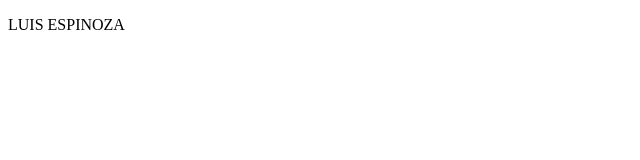
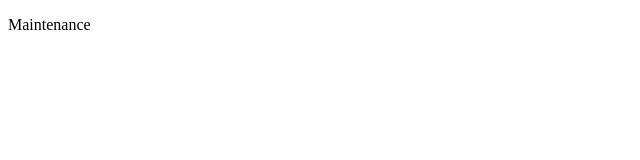
Before and after one commit to luisespinozav/maintenance-web, a plain HTML site: page web/index.html in a window 1280 px wide. Shown: the full height of the page, 0-640 px from the left. Drawn offline with Linux system fonts and the light colour scheme.

Commit message:
Update index.html

```diff
--- a/web/index.html
+++ b/web/index.html
@@ -4,12 +4,12 @@
     <meta charset="UTF-8">
     <meta http-equiv="X-UA-Compatible" content="IE=edge">
     <meta name="viewport" content="width=device-width, initial-scale=1.0">
-    <title>Luis Espinoza</title>
+    <title>Maintenance</title>
 </head>
 <body>
     <div class="container">
           <div class="description">
-            <p>LUIS ESPINOZA</p>
+            <p>Maintenance</p>
       </div>
     <!-- .container -->
 </body>
```
